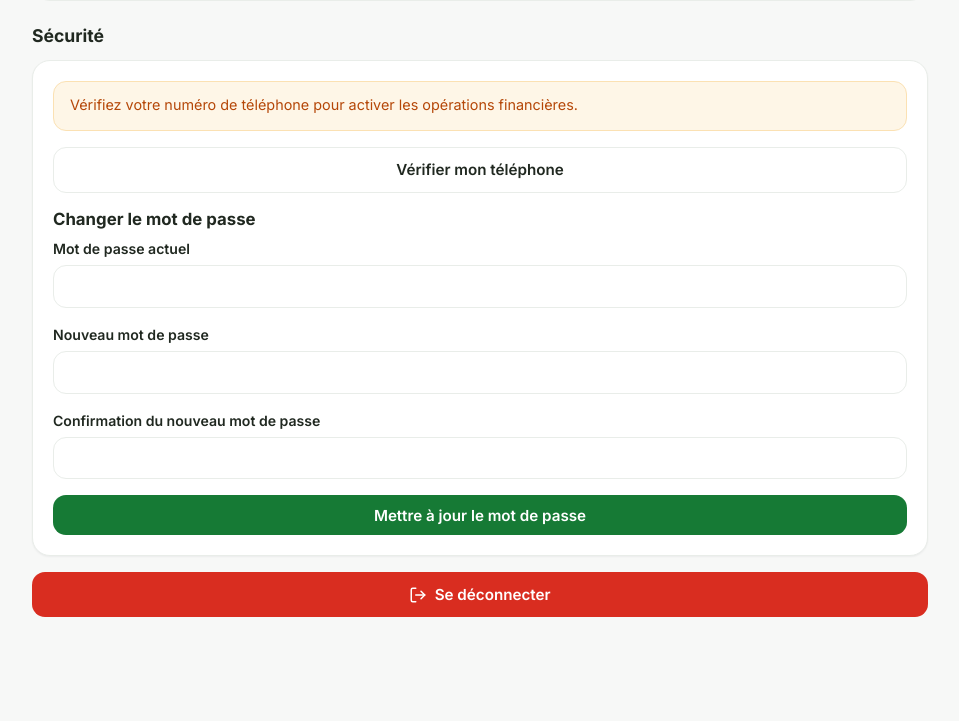
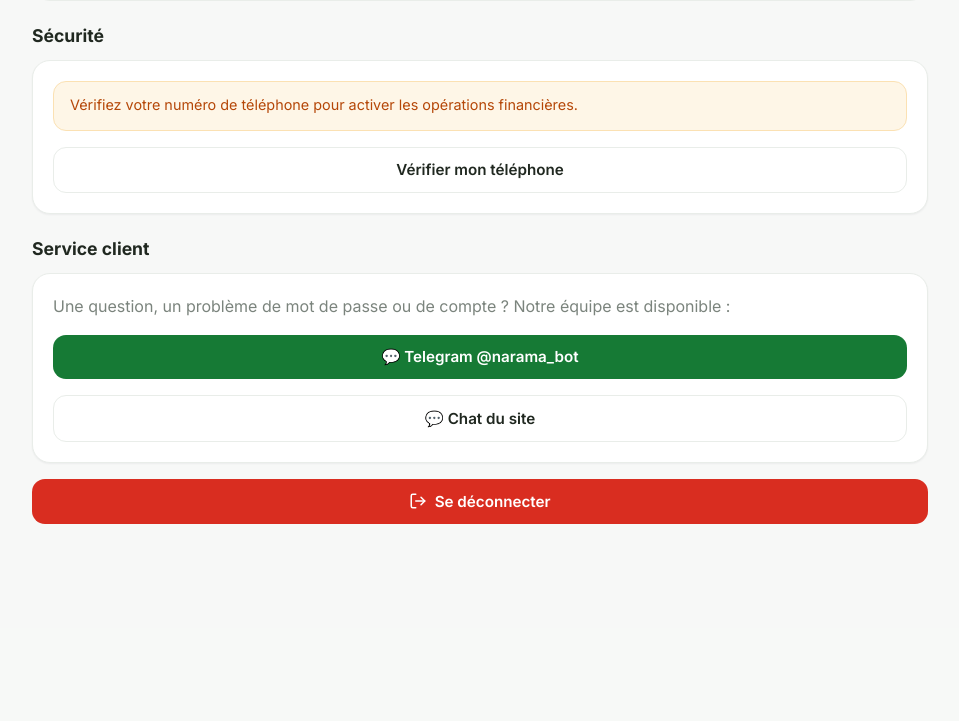
Before and after one commit to fredogary7-rgb/na, a Flask app: page /dashboard/profile in a window 1280 px wide. Shown: the part 827-1548 px from the top of the page, without its empty margins (292-1251 px from the left). After the commit the page ends 1351 px from the top, so only its background shows below. Run offline with Flask 3, Linux system fonts and the light colour scheme; the visitor is signed in with stand-in values (Sample User, id 1); data that the repository does not hold is empty.

Commit message:
Verification/mot de passe via service client + profil sans changement mdp + anti-doublon chat

```diff
--- a/app/dashboard/routes.py
+++ b/app/dashboard/routes.py
@@ -6,7 +6,7 @@ from flask import Blueprint, current_app, flash, redirect, render_template, requ
 from flask_login import current_user, login_required
 
 from app.constants import ALL_OPERATORS, WALLET_TYPES
-from app.dashboard.forms import CardForm, ChangePasswordForm, ClaimForm, DepositForm, WithdrawalForm
+from app.dashboard.forms import CardForm, ClaimForm, DepositForm, WithdrawalForm
 from app.extensions import db
 from app.models import (
     Card,
@@ -331,16 +331,7 @@ def cards():
     return render_template("dashboard/cards.html", form=form, cards=cards_list)
 
 
-@dashboard_bp.route("/profile", methods=["GET", "POST"])
+@dashboard_bp.route("/profile")
 @login_required
 def profile():
-    form = ChangePasswordForm()
-    if form.validate_on_submit():
-        if not current_user.check_password(form.current_password.data):
-            flash("Mot de passe actuel incorrect.", "danger")
-        else:
-            current_user.set_password(form.new_password.data)
-            db.session.commit()
-            flash("Mot de passe mis à jour.", "success")
-            return redirect(url_for("dashboard.profile"))
-    return render_template("dashboard/profile.html", form=form)
+    return render_template("dashboard/profile.html")
--- a/app/support/routes.py
+++ b/app/support/routes.py
@@ -76,7 +76,7 @@ def api_send_message():
         result = kb.resolve_intent(action)
         if result is None:
             return jsonify({"error": "action inconnue"}), 400
-        support.add_message(conv, "visitor", f"[{kb.BUTTON_LABELS.get(action, action)}]")
+        support.add_message(conv, "visitor", kb.BUTTON_LABELS.get(action, action))
     else:
         if len(text) > current_app.config.get("SUPPORT_MESSAGE_MAX_LENGTH", 2000):
             return jsonify({"error": "message trop long"}), 400
--- a/app/templates/dashboard/profile.html
+++ b/app/templates/dashboard/profile.html
@@ -49,32 +49,19 @@
     </div>
 </div>
 
+{% if not current_user.is_phone_verified %}
 <div class="section-head"><h2>Sécurité</h2></div>
 <div class="card">
-    {% if not current_user.is_phone_verified %}
-        <div class="alert alert-warning">Vérifiez votre numéro de téléphone pour activer les opérations financières.</div>
-        <a href="{{ url_for('auth.verify') }}" class="btn btn-outline btn-block mb">Vérifier mon téléphone</a>
-    {% endif %}
-    <h3>Changer le mot de passe</h3>
-    <form method="post" novalidate>
-        {{ form.hidden_tag() }}
-        <div class="form-group">
-            {{ form.current_password.label }}
-            {{ form.current_password() }}
-            {% for e in form.current_password.errors %}<span class="error">{{ e }}</span>{% endfor %}
-        </div>
-        <div class="form-group">
-            {{ form.new_password.label }}
-            {{ form.new_password() }}
-            {% for e in form.new_password.errors %}<span class="error">{{ e }}</span>{% endfor %}
-        </div>
-        <div class="form-group">
-            {{ form.confirm_password.label }}
-            {{ form.confirm_password() }}
-            {% for e in form.confirm_password.errors %}<span class="error">{{ e }}</span>{% endfor %}
-        </div>
-        <button type="submit" class="btn btn-primary btn-block">Mettre à jour le mot de passe</button>
-    </form>
+    <div class="alert alert-warning">Vérifiez votre numéro de téléphone pour activer les opérations financières.</div>
+    <a href="{{ url_for('auth.verify') }}" class="btn btn-outline btn-block">Vérifier mon téléphone</a>
+</div>
+{% endif %}
+
+<div class="section-head"><h2>Service client</h2></div>
+<div class="card">
+    <p class="muted mb">Une question, un problème de mot de passe ou de compte ? Notre équipe est disponible :</p>
+    <a class="btn btn-primary btn-block mb" href="https://t.me/narama_bot" target="_blank" rel="noopener">💬 Telegram @narama_bot</a>
+    <a class="btn btn-outline btn-block" href="{{ url_for('support.chat_page') }}">💬 Chat du site</a>
 </div>
 
 <a class="btn btn-danger btn-block mt" href="{{ url_for('auth.logout') }}">
```
Also changed, not shown: app/static/js/chat-page.js (+5 -6 lines), app/support/knowledge_base.py (+11 -14 lines).
